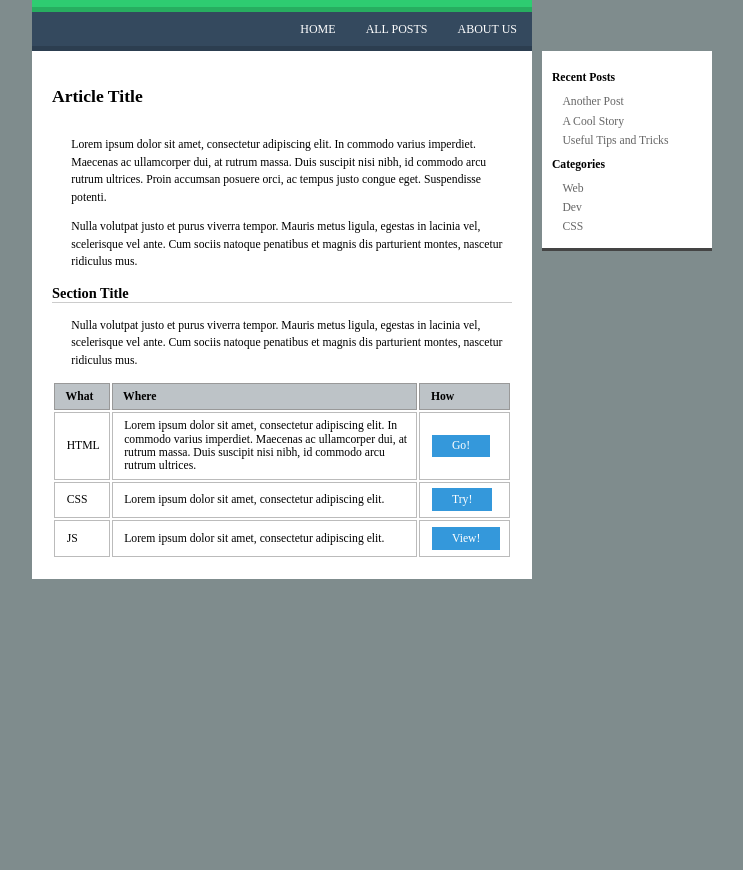
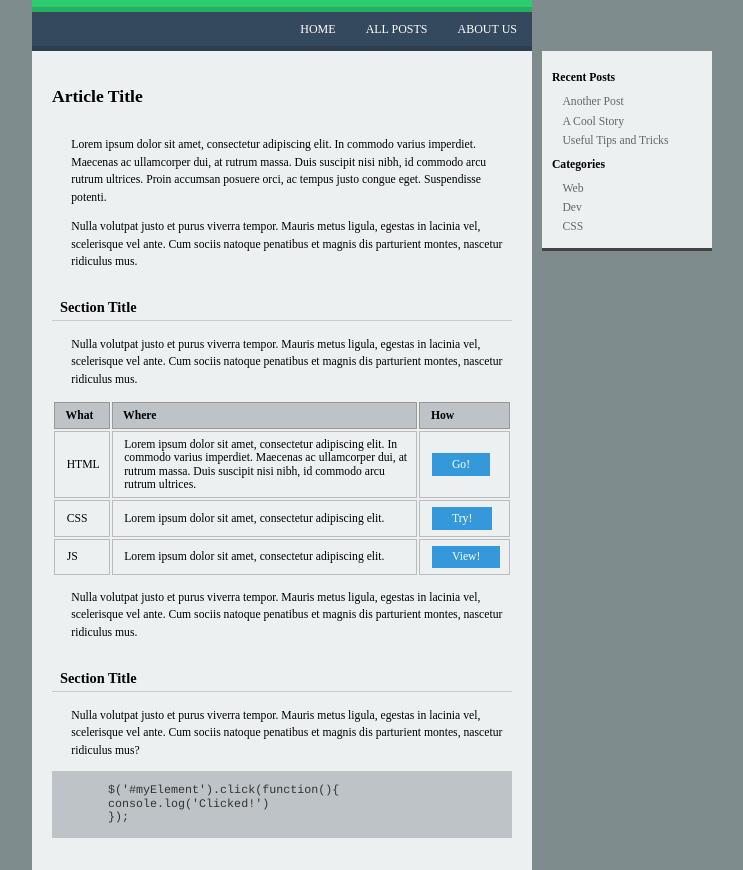
Before and after one commit to dlsso/mock-up1, a plain HTML site: page index.html in a window 1280 px wide. Shown: the part 209-1079 px from the top of the page, without its empty margins (4-747 px from the left). Before the commit the page ends 800 px from the top, so only its background shows below. Drawn offline with nearby package versions, Linux system fonts and the light colour scheme.

Commit message:
Added code box

```diff
--- a/index.html
+++ b/index.html
@@ -65,6 +65,16 @@
 					<td><button>View!</button></td>
 				</tr>
 			</table>
+			<p>Nulla volutpat justo et purus viverra tempor. Mauris metus ligula, egestas in lacinia vel, scelerisque vel ante. Cum sociis natoque penatibus et magnis dis parturient montes, nascetur ridiculus mus.</p>
+			<h3>Section Title</h3>
+			<p>Nulla volutpat justo et purus viverra tempor. Mauris metus ligula, egestas in lacinia vel, scelerisque vel ante. Cum sociis natoque penatibus et magnis dis parturient montes, nascetur ridiculus mus?</p>
+			<pre>
+
+	$('#myElement').click(function(){
+  	console.log('Clicked!')
+	});
+			</pre>
+
 		</div>
 
 
--- a/main.css
+++ b/main.css
@@ -1,5 +1,5 @@
 body{
-	background-color: #7f8c8d
+	background-color: #7f8c8d;
 }
 
 .container{
@@ -56,11 +56,12 @@ h1{
 .sidebar{
 	width: 170px;
 	height: 200px;
+	box-sizing:border-box;
 	-webkit-box-sizing: border-box;
 	position: absolute;
 	top: 260px;
 	left: 546px;
-	background-color: white;
+	background-color: #ecf0f1;
 	border-bottom: solid 3px #444;
 }
 
@@ -82,7 +83,7 @@ h1{
 }
 
 .body{
-	background-color: white;
+	background-color: #ecf0f1;
 	padding: 1.25em;
 }
 
@@ -100,7 +101,7 @@ p{
 h3{
 	font-size: .9em;
 	border-bottom: solid 1px #ccc;
-	padding: 1em 0em .3em .55gmaiem;
+	padding: 1em 0em .3em .55em;
 }
 
 table{
@@ -126,3 +127,11 @@ table button{
 	color: #fff;
 	padding: .4em 1.7em;
 }
+
+pre{
+	width: 100%;
+	font-size: .73em;
+	font-family: "Courier";
+	color: #333;
+	background-color: #bdc3c7;
+}
```
